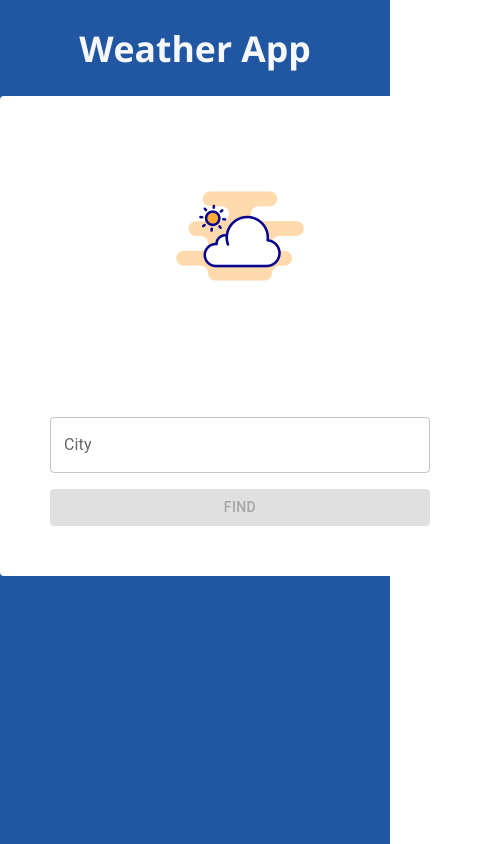
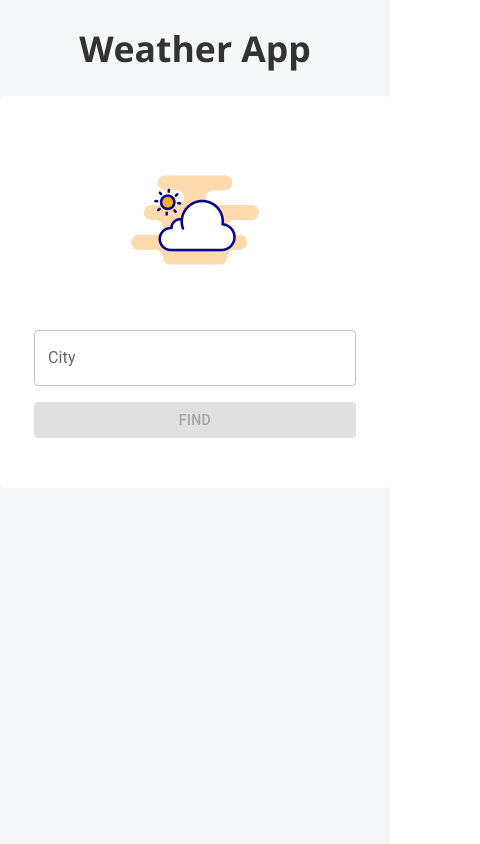
Before and after one commit to joanithagomez/weather, a React (Create React App) app: page / in a window 390 px wide. Shown: the whole page, 480 px wide, since content can reach past the window. Built offline with nearby package versions, Linux system fonts and the light colour scheme.

Commit message:
fix responsiveness

```diff
--- a/src/App.css
+++ b/src/App.css
@@ -7,14 +7,17 @@
   background-color: var(--background-color);
 }
 .Box {
-  width: 400px;
   border-radius: 4px;
-  background-color: white;
+  background-color: var(--box-background);
   color: var(--dark-text);
-  min-height: 400px;
-  padding: 40px;
+  min-width: 200px;
+  padding: 24px 24px 40px;
   display: grid;
   margin: auto;
+  .Img-container {
+    display: flex;
+    min-height: 200px;
+  }
 }
 .error {
   color: red;
@@ -35,5 +38,17 @@
   flex-direction: column;
   align-items: center;
   justify-content: center;
+  background-color: var(--header-background);
   font-size: calc(10px + 2vmin);
 }
+
+@media screen and (min-width: 768px) {
+  .Box {
+    width: 40%;
+    max-width: 600px;
+    padding: 48px;
+  }
+  .App-header {
+    font-size: calc(10px + 2vmin);
+  }
+}
--- a/src/App.js
+++ b/src/App.js
@@ -52,6 +52,7 @@ function App() {
       </header>
       <main>
         <div className="Box">
+
             {temperatureK ? (
               <Temperature
                 temperatureK={temperatureK}
@@ -60,7 +61,7 @@ function App() {
                 city={weatherData.name}
               />
             ) : (
-            <img src={defaultIcon} className="Default-icon" alt="Weather" />
+              <div className="Img-container"><img src={defaultIcon} className="Default-icon" alt="Weather" /></div>
             )}
           <form className="City-input" onSubmit={getWeather}>
             <TextField
--- a/src/index.css
+++ b/src/index.css
@@ -1,4 +1,5 @@
 body {
+  font-size: 16px;
   margin: 0;
   font-family: -apple-system, BlinkMacSystemFont, 'Segoe UI', 'Roboto', 'Oxygen',
     'Ubuntu', 'Cantarell', 'Fira Sans', 'Droid Sans', 'Helvetica Neue',
--- a/src/variables.css
+++ b/src/variables.css
@@ -1,6 +1,13 @@
 :root {
-    --background-color: #2157A2;
-    --primary-text: #f6f7f8;
-    --dark-text: #333;
     --sub-text-color: #7795b1;
+    --background-color: #f6f7f8;
+    --primary-text: #333;
+    --box-background: #fff;
 }
+
+@media screen and (min-width: 768px) {
+    :root {
+        --background-color: #2157A2;
+        --primary-text: #f6f7f8;
+    }
+}
```
Lines whose indentation alone changed are shown as unchanged.
